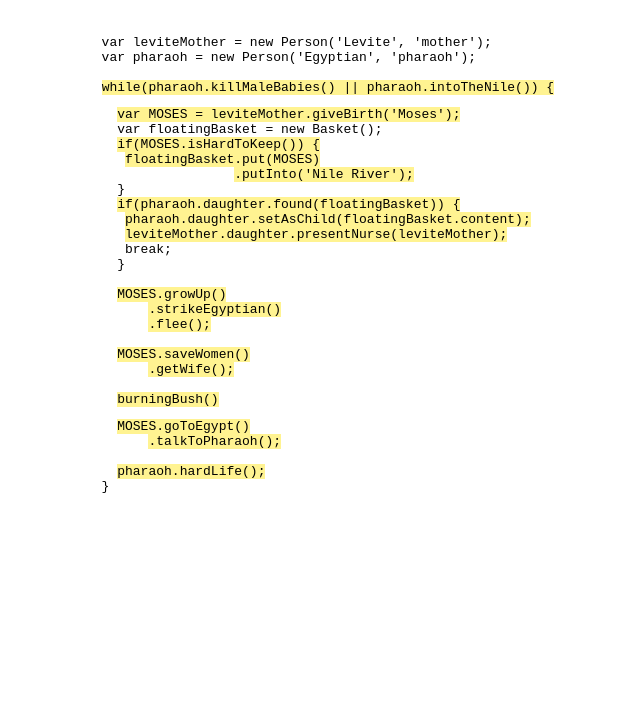
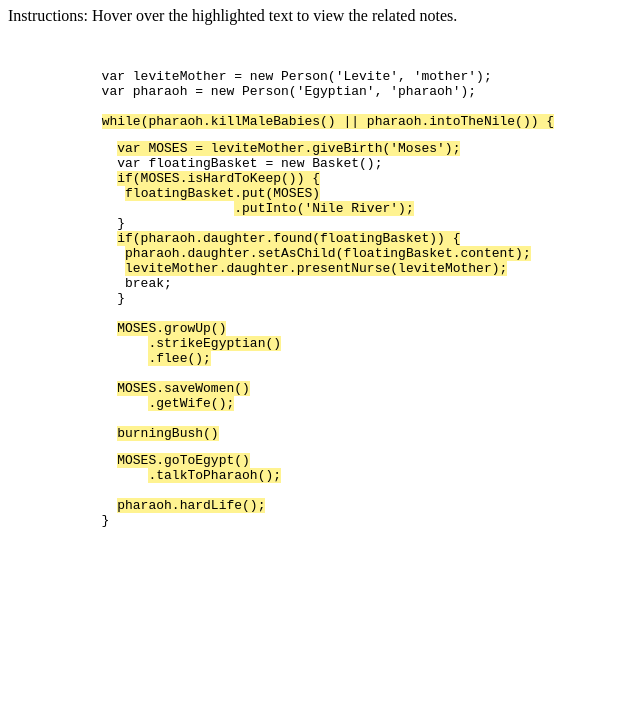
Before and after one commit to RIanDeLaCruz/TheLifeOfMoses, a plain HTML site: page index.html in a window 1280 px wide. Shown: the part 73-800 px from the top of the page, without its empty margins (0-640 px from the left). Drawn offline with Linux system fonts and the light colour scheme.

Commit message:
Instructions

```diff
--- a/index.html
+++ b/index.html
@@ -8,6 +8,7 @@
   </head>
   <body>
     <h1>The Life of Moses in Code</h1>
+    <p>Instructions: Hover over the highlighted text to view the related notes.</p>
     <main role="main">
       <div class="code">
         <pre>
```
